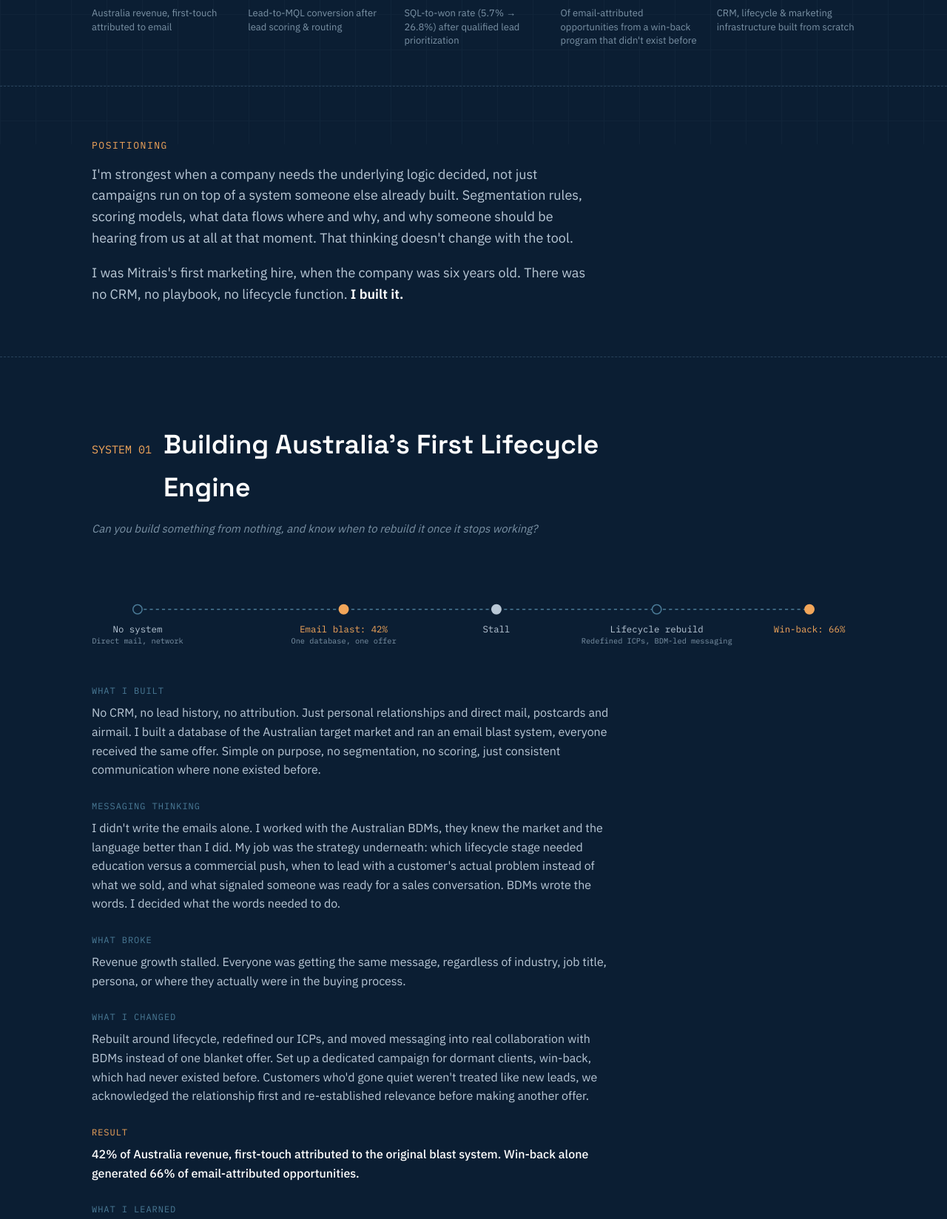
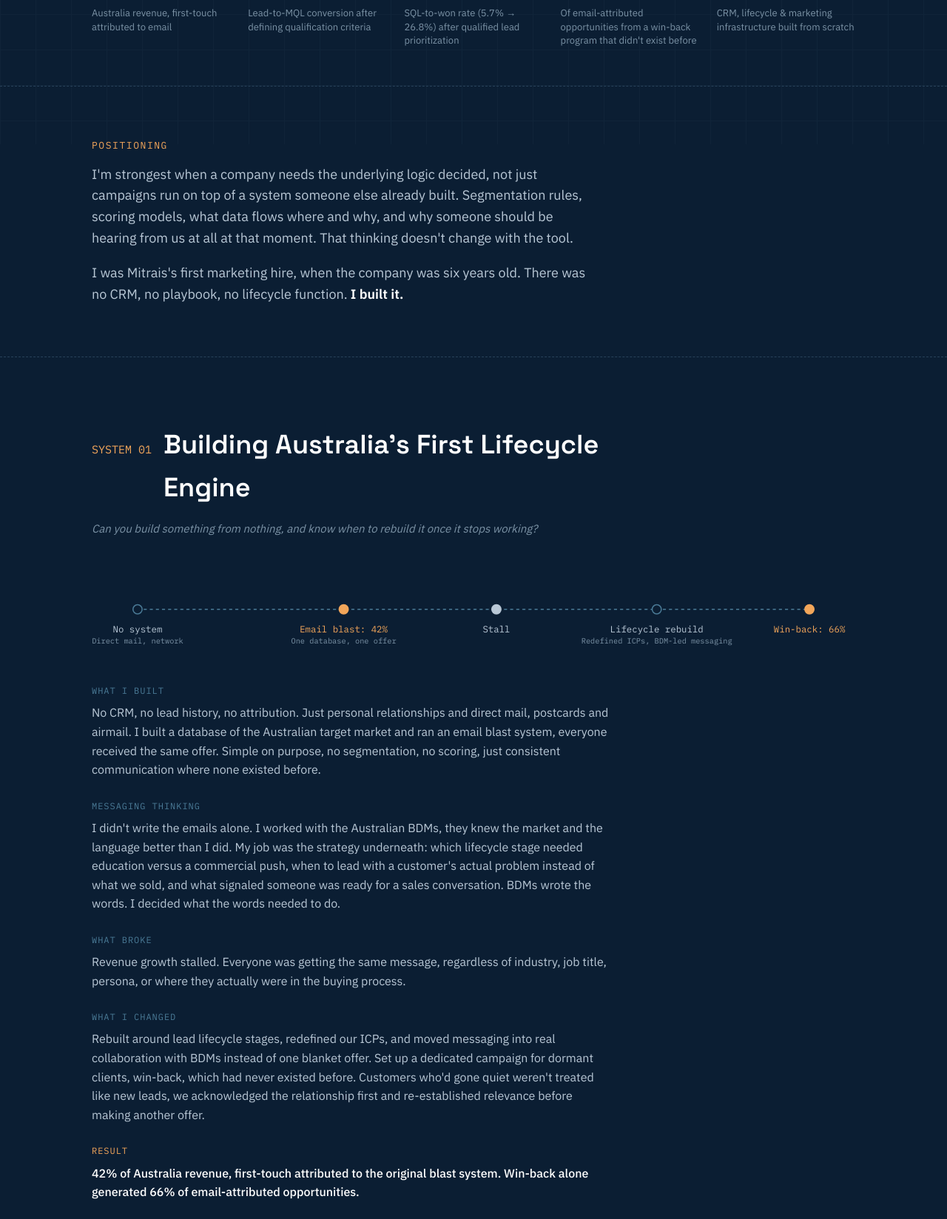
Before and after one commit to nina-hw/nina-hw.github.io, a plain HTML site: page index.html in a window 1280 px wide. Shown: the part 605-2253 px from the top of the page at 74% size. Drawn offline with Linux system fonts and the light colour scheme.

Commit message:
Fix stat label and name lead lifecycle stages in System 01
Co-Authored-By: Claude Opus 5.5 <noreply@anthropic.com>
Claude-Session: https://claude.ai/code/session_01HX2QCcXyoTv97yBqAMwXw5

```diff
--- a/index.html
+++ b/index.html
@@ -147,7 +147,7 @@
 <section class="stats reveal">
   <div class="wrap stat-grid">
     <div><div class="stat-num">42%</div><div class="stat-label">Australia revenue, first-touch attributed to email</div></div>
-    <div><div class="stat-num">64→91%</div><div class="stat-label">Lead-to-MQL conversion after lead scoring &amp; routing</div></div>
+    <div><div class="stat-num">64→91%</div><div class="stat-label">Lead-to-MQL conversion after defining qualification criteria</div></div>
     <div><div class="stat-num">~5x</div><div class="stat-label">SQL-to-won rate (5.7% → 26.8%) after qualified lead prioritization</div></div>
     <div><div class="stat-num">66%</div><div class="stat-label">Of email-attributed opportunities from a win-back program that didn't exist before</div></div>
     <div><div class="stat-num">0→1</div><div class="stat-label">CRM, lifecycle & marketing infrastructure built from scratch</div></div>
@@ -212,7 +212,7 @@
     </div>
     <div class="system-block">
       <span class="label">What I changed</span>
-      <p>Rebuilt around lifecycle, redefined our ICPs, and moved messaging into real collaboration with BDMs instead of one blanket offer. Set up a dedicated campaign for dormant clients, win-back, which had never existed before. Customers who'd gone quiet weren't treated like new leads, we acknowledged the relationship first and re-established relevance before making another offer.</p>
+      <p>Rebuilt around lead lifecycle stages, redefined our ICPs, and moved messaging into real collaboration with BDMs instead of one blanket offer. Set up a dedicated campaign for dormant clients, win-back, which had never existed before. Customers who'd gone quiet weren't treated like new leads, we acknowledged the relationship first and re-established relevance before making another offer.</p>
     </div>
     <div class="system-block result">
       <span class="label">Result</span>
```
